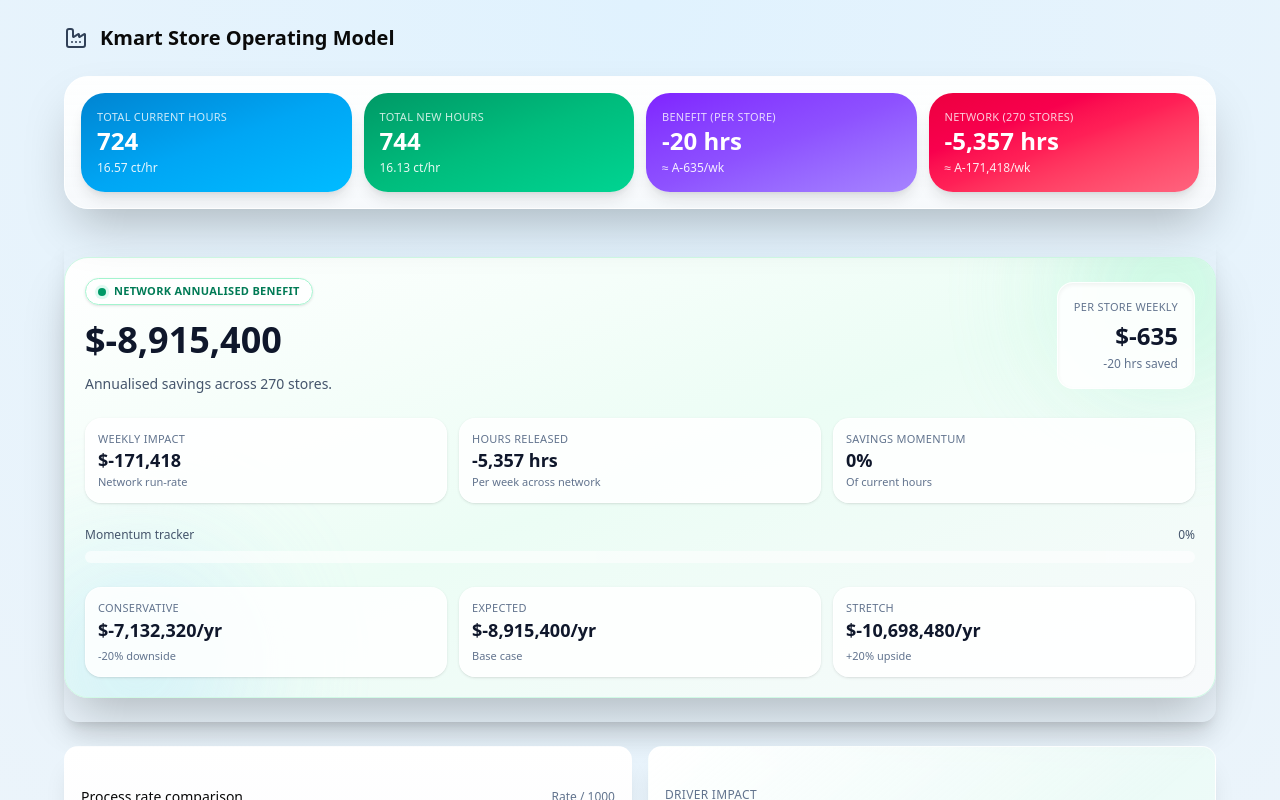
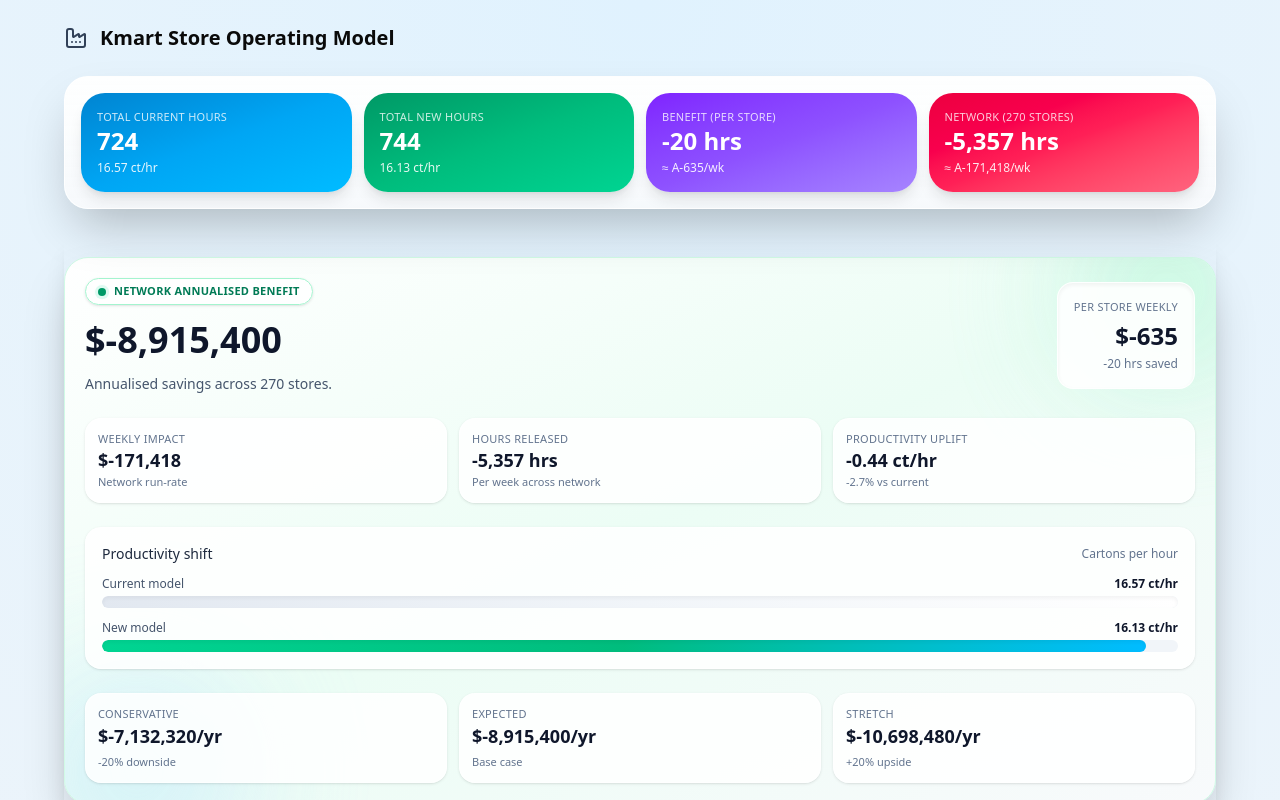
Before and after one commit to NicSSM/operatingmodel, a Next.js app: page / in a window 1280 px wide. Shown: the top 800 px of the page. Built offline with nearby package versions, Linux system fonts and the light colour scheme.

Commit message:
fix: v2.1 Clean UI4

```diff
--- a/src/app/page.tsx
+++ b/src/app/page.tsx
@@ -309,8 +309,8 @@
   const perStoreHours = Math.round(model.benefit);
   const networkWeekly = Math.round(model.savings * inputs.stores);
   const networkHours = Math.round(model.benefit * inputs.stores);
-  const displayPct = Math.max(0, pctSaved);
-  const savingsProgress = clamp(displayPct / 100, 0, 1);
+  const prodUpliftPct = curProd > 0 ? (prodDelta / curProd) * 100 : 0;
+  const maxProdBenchmark = Math.max(curProd, newProd, 1);
   const confidenceLevels = [
     { label: "Conservative", m: 0.8 },
     { label: "Expected", m: 1.0 },
@@ -427,22 +427,42 @@
                     <div className="text-[11px] text-slate-500">Per week across network</div>
                   </div>
                   <div className="rounded-2xl border border-white/70 bg-white/85 p-3 shadow-sm transition duration-300 hover:-translate-y-0.5">
-                    <div className="text-[11px] uppercase tracking-wide text-slate-500">Savings momentum</div>
-                    <div className="text-lg font-semibold text-slate-900">{Math.round(displayPct)}%</div>
-                    <div className="text-[11px] text-slate-500">Of current hours</div>
+                    <div className="text-[11px] uppercase tracking-wide text-slate-500">Productivity uplift</div>
+                    <div className="text-lg font-semibold text-slate-900">
+                      {prodDelta >= 0 ? "+" : ""}
+                      {fmt(prodDelta, 2)} ct/hr
+                    </div>
+                    <div className="text-[11px] text-slate-500">
+                      {prodUpliftPct >= 0 ? "+" : ""}
+                      {fmt(prodUpliftPct, 1)}% vs current
+                    </div>
                   </div>
                 </div>
-                <div className="space-y-2">
-                  <div className="flex items-center justify-between text-xs text-slate-600">
-                    <span>Momentum tracker</span>
-                    <span>{Math.round(displayPct)}%</span>
+                <div className="rounded-2xl border border-white/70 bg-white/85 p-4 shadow-sm space-y-3">
+                  <div className="flex items-center justify-between">
+                    <div className="text-sm font-medium text-slate-800">Productivity shift</div>
+                    <div className="text-xs text-slate-500">Cartons per hour</div>
                   </div>
-                  <div className="relative h-3 rounded-full bg-white/60 overflow-hidden">
-                    <div
-                      className="absolute inset-y-0 left-0 rounded-full bg-gradient-to-r from-emerald-400 via-emerald-500 to-sky-500 shadow-lg transition-all duration-700"
-                      style={{ width: `${Math.round(savingsProgress * 100)}%` }}
-                    />
-                  </div>
+                  {[
+                    { label: "Current model", value: curProd, accent: "from-slate-200 via-slate-100 to-white" },
+                    { label: "New model", value: newProd, accent: "from-emerald-400 via-emerald-500 to-sky-400" },
+                  ].map((row) => {
+                    const pct = Math.max(6, Math.round((Math.max(0, row.value) / maxProdBenchmark) * 100));
+                    return (
+                      <div key={row.label} className="space-y-1">
+                        <div className="flex items-center justify-between text-xs text-slate-600">
+                          <span>{row.label}</span>
+                          <span className="font-semibold text-slate-900">{fmt(row.value, 2)} ct/hr</span>
+                        </div>
+                        <div className="h-3 rounded-full bg-slate-100 overflow-hidden">
+                          <div
+                            className={`h-3 rounded-full bg-gradient-to-r shadow-inner transition-all duration-700 ${row.accent}`}
+                            style={{ width: `${pct}%` }}
+                          />
+                        </div>
+                      </div>
+                    );
+                  })}
                 </div>
                 <div className="grid sm:grid-cols-3 gap-3 text-sm">
                   {confidenceLevels.map((b) => {
```
